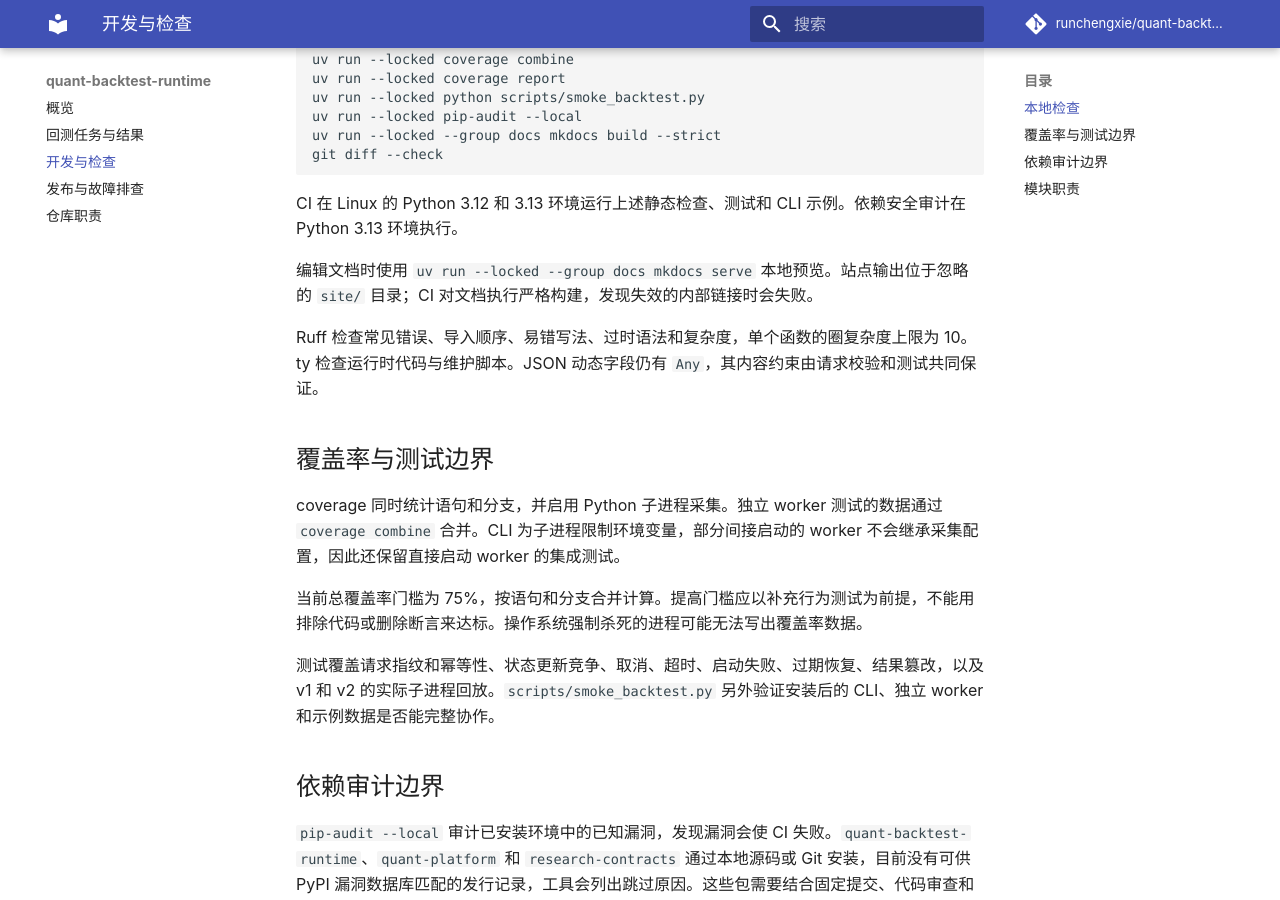
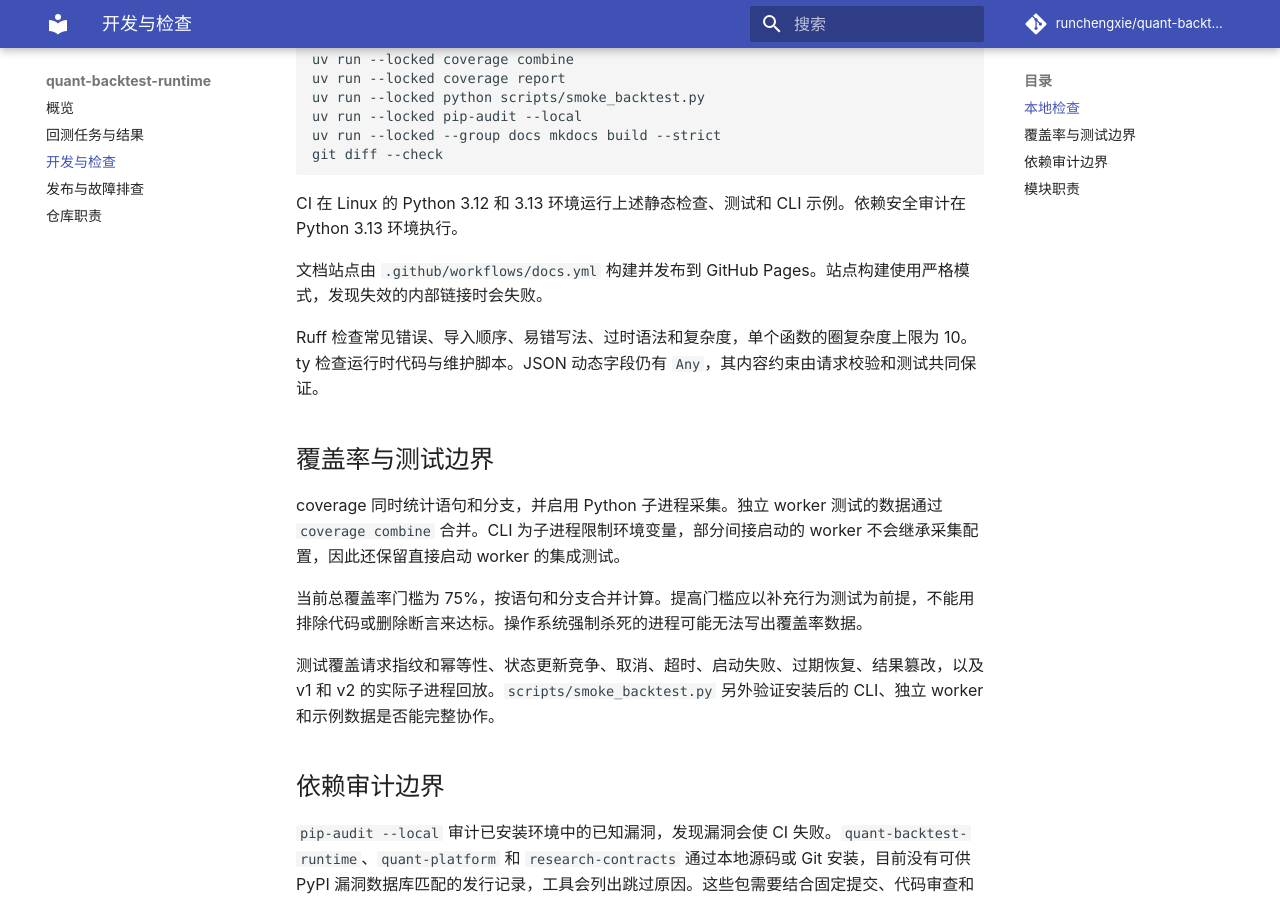
Before and after one commit to runchengxie/quant-backtest-runtime, an MkDocs documentation site: the page built from docs/development.md, in a window 1280 px wide and 900 px high, scrolled down 347 px. Built offline with MkDocs 1.6.1 and Material for MkDocs 9.7.7, drawn with Linux system fonts in a browser that asks for light colours; comment, search, counter and statistics services are not loaded.

Commit message:
ci: publish MkDocs site to GitHub Pages (#12)

```diff
--- a/docs/development.md
+++ b/docs/development.md
@@ -21,7 +21,7 @@ git diff --check
 
 CI 在 Linux 的 Python 3.12 和 3.13 环境运行上述静态检查、测试和 CLI 示例。依赖安全审计在 Python 3.13 环境执行。
 
-编辑文档时使用 `uv run --locked --group docs mkdocs serve` 本地预览。站点输出位于忽略的 `site/` 目录；CI 对文档执行严格构建，发现失效的内部链接时会失败。
+文档站点由 `.github/workflows/docs.yml` 构建并发布到 GitHub Pages。站点构建使用严格模式，发现失效的内部链接时会失败。
 
 Ruff 检查常见错误、导入顺序、易错写法、过时语法和复杂度，单个函数的圈复杂度上限为 10。ty 检查运行时代码与维护脚本。JSON 动态字段仍有 `Any`，其内容约束由请求校验和测试共同保证。
 
```
Also changed, not shown: README.md (+1 -8 lines), 1 other file.
